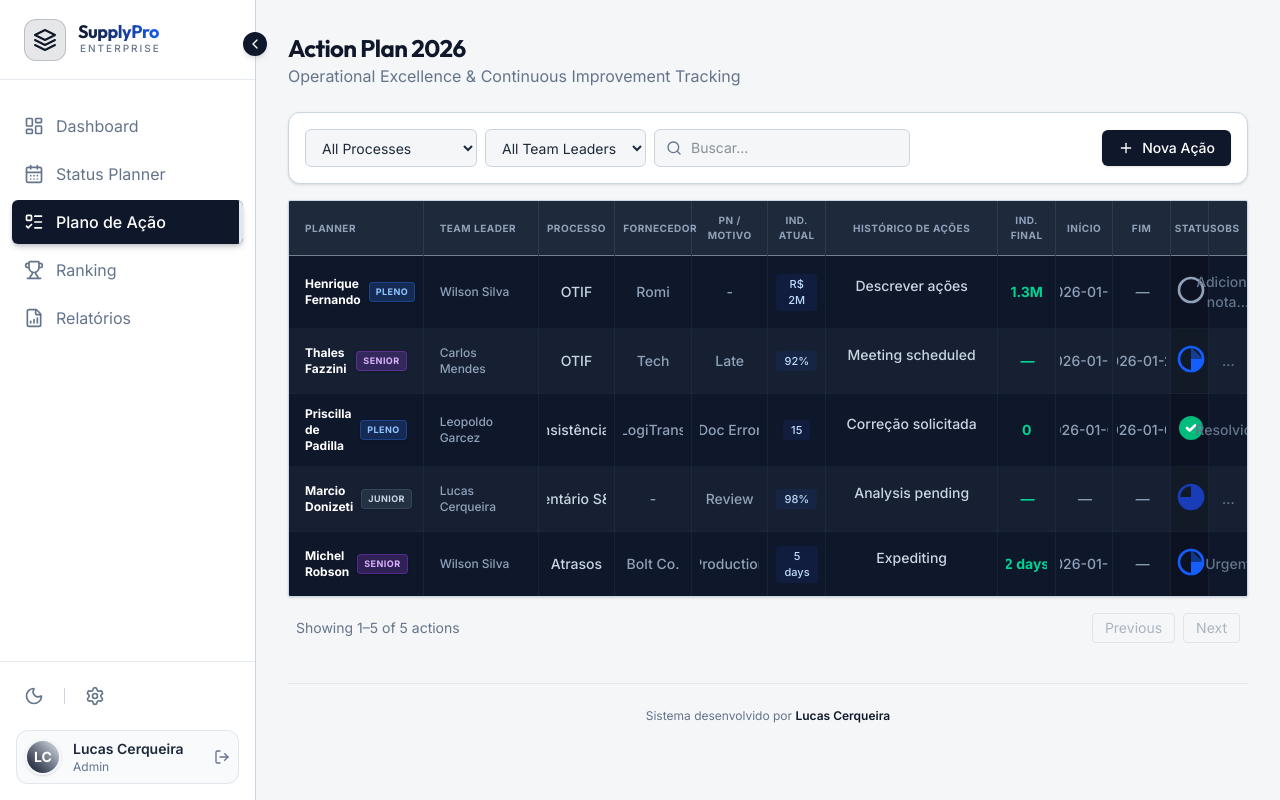
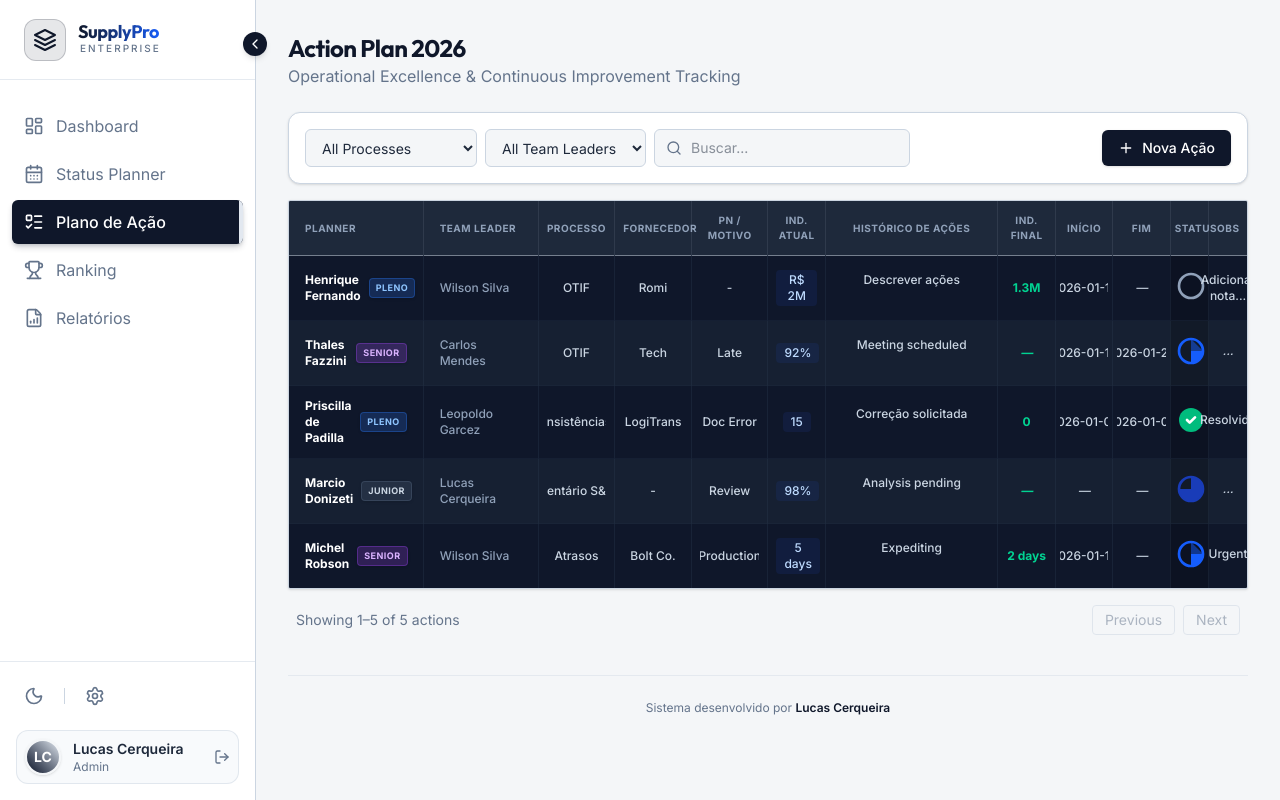
Before and after one commit to lukaobrabao-cpu/SupplyPro, a Next.js app: page /action-plan in a window 1280 px wide. Built offline with nearby package versions, Linux system fonts and the light colour scheme.

Commit message:
Style: Standardize Action Plan column fonts and colors

```diff
--- a/src/components/action-plan/action-grid.tsx
+++ b/src/components/action-plan/action-grid.tsx
@@ -187,27 +187,27 @@ export function ActionPlanGrid() {
                                     {/* 3. Processo */}
                                     <td className="px-2 py-3 border-r border-slate-700/30 align-middle">
                                         <div className="flex justify-center">
-                                            <EditableCell value={row.process} onSave={(v) => handleUpdate(row.id, "process", v)} type="select" options={PROCESS_OPTIONS} className="text-center justify-center text-slate-300" />
+                                            <EditableCell value={row.process} onSave={(v) => handleUpdate(row.id, "process", v)} type="select" options={PROCESS_OPTIONS} className="text-center justify-center text-slate-300 text-xs font-medium" />
                                         </div>
                                     </td>
 
                                     {/* 4. Fornecedor */}
                                     <td className="px-2 py-3 border-r border-slate-700/30 align-middle">
                                         <div className="flex justify-center">
-                                            <EditableCell value={row.supplier} onSave={(v) => handleUpdate(row.id, "supplier", v)} placeholder="—" className="text-center justify-center text-slate-400" />
+                                            <EditableCell value={row.supplier} onSave={(v) => handleUpdate(row.id, "supplier", v)} placeholder="—" className="text-center justify-center text-slate-300 text-xs font-medium" />
                                         </div>
                                     </td>
 
                                     {/* 5. PN / Motivo */}
                                     <td className="px-2 py-3 border-r border-slate-700/30 align-middle">
                                         <div className="flex justify-center">
-                                            <EditableCell value={row.pnOrReason} onSave={(v) => handleUpdate(row.id, "pnOrReason", v)} placeholder="—" className="text-center justify-center text-slate-400" />
+                                            <EditableCell value={row.pnOrReason} onSave={(v) => handleUpdate(row.id, "pnOrReason", v)} placeholder="—" className="text-center justify-center text-slate-300 text-xs font-medium" />
                                         </div>
                                     </td>
 
                                     {/* 6. Indice Atual */}
                                     <td className="px-2 py-3 border-r border-slate-700/30 align-middle text-center">
-                                        <div className="inline-flex items-center justify-center px-2 py-0.5 rounded bg-blue-900/20 text-blue-200 font-medium">
+                                        <div className="inline-flex items-center justify-center px-2 py-0.5 rounded bg-blue-900/20 text-blue-200 font-medium text-xs">
                                             {row.currentIndex}
                                         </div>
                                     </td>
@@ -215,23 +215,23 @@ export function ActionPlanGrid() {
                                     {/* 7. Historico */}
                                     <td className="px-2 py-3 border-r border-slate-700/30 align-middle">
                                         <div className="flex justify-center min-h-[40px]">
-                                            <EditableCell value={row.history} onSave={(v) => handleUpdate(row.id, "history", v)} type="textarea" placeholder="..." className="text-slate-300 text-center justify-center" />
+                                            <EditableCell value={row.history} onSave={(v) => handleUpdate(row.id, "history", v)} type="textarea" placeholder="..." className="text-slate-300 text-center justify-center text-xs font-medium" />
                                         </div>
                                     </td>
 
                                     {/* 8. Indice Final */}
                                     <td className="px-2 py-3 border-r border-slate-700/30 align-middle text-center">
-                                        <EditableCell value={row.finalIndex} onSave={(v) => handleUpdate(row.id, "finalIndex", v)} placeholder="—" className="text-center justify-center font-bold text-emerald-400" />
+                                        <EditableCell value={row.finalIndex} onSave={(v) => handleUpdate(row.id, "finalIndex", v)} placeholder="—" className="text-center justify-center font-bold text-emerald-400 text-xs" />
                                     </td>
 
                                     {/* 9. Início */}
                                     <td className="px-1 py-3 border-r border-slate-700/30 align-middle">
-                                        <EditableCell value={row.startDate} onSave={(v) => handleUpdate(row.id, "startDate", v)} type="date" className="text-center justify-center text-slate-400 p-0" />
+                                        <EditableCell value={row.startDate} onSave={(v) => handleUpdate(row.id, "startDate", v)} type="date" className="text-center justify-center text-slate-300 p-0 text-xs font-medium" />
                                     </td>
 
                                     {/* 10. Fim */}
                                     <td className="px-1 py-3 border-r border-slate-700/30 align-middle">
-                                        <EditableCell value={row.endDate} onSave={(v) => handleUpdate(row.id, "endDate", v)} type="date" className="text-center justify-center text-slate-400 p-0" />
+                                        <EditableCell value={row.endDate} onSave={(v) => handleUpdate(row.id, "endDate", v)} type="date" className="text-center justify-center text-slate-300 p-0 text-xs font-medium" />
                                     </td>
 
                                     {/* 11. Status */}
@@ -241,7 +241,7 @@ export function ActionPlanGrid() {
 
                                     {/* 12. Obs */}
                                     <td className="px-2 py-3 align-middle text-center">
-                                        <EditableCell value={row.observation} onSave={(v) => handleUpdate(row.id, "observation", v)} placeholder="..." type="textarea" className="text-muted-foreground text-center justify-center" />
+                                        <EditableCell value={row.observation} onSave={(v) => handleUpdate(row.id, "observation", v)} placeholder="..." type="textarea" className="text-slate-300 text-center justify-center text-xs font-medium" />
                                     </td>
                                 </tr>
                             ))}
```
